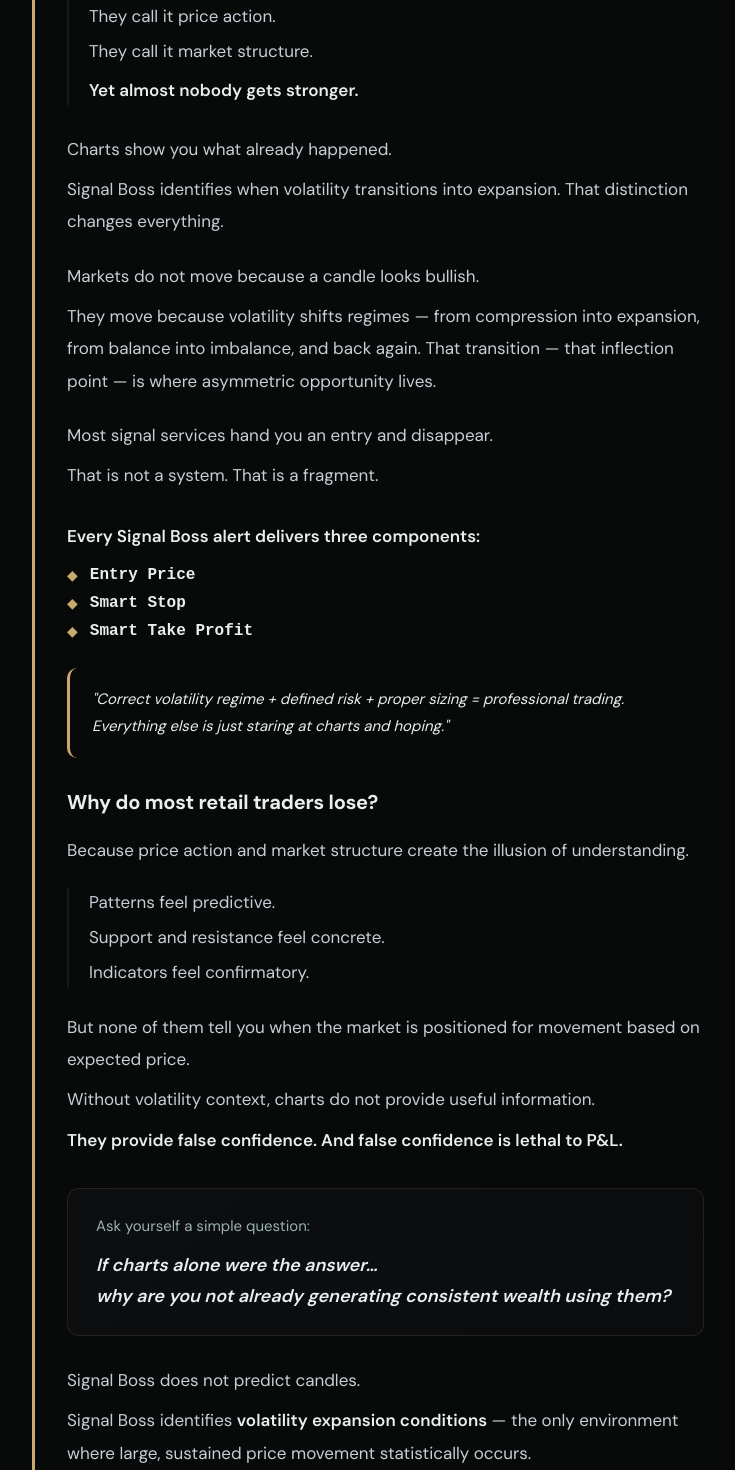
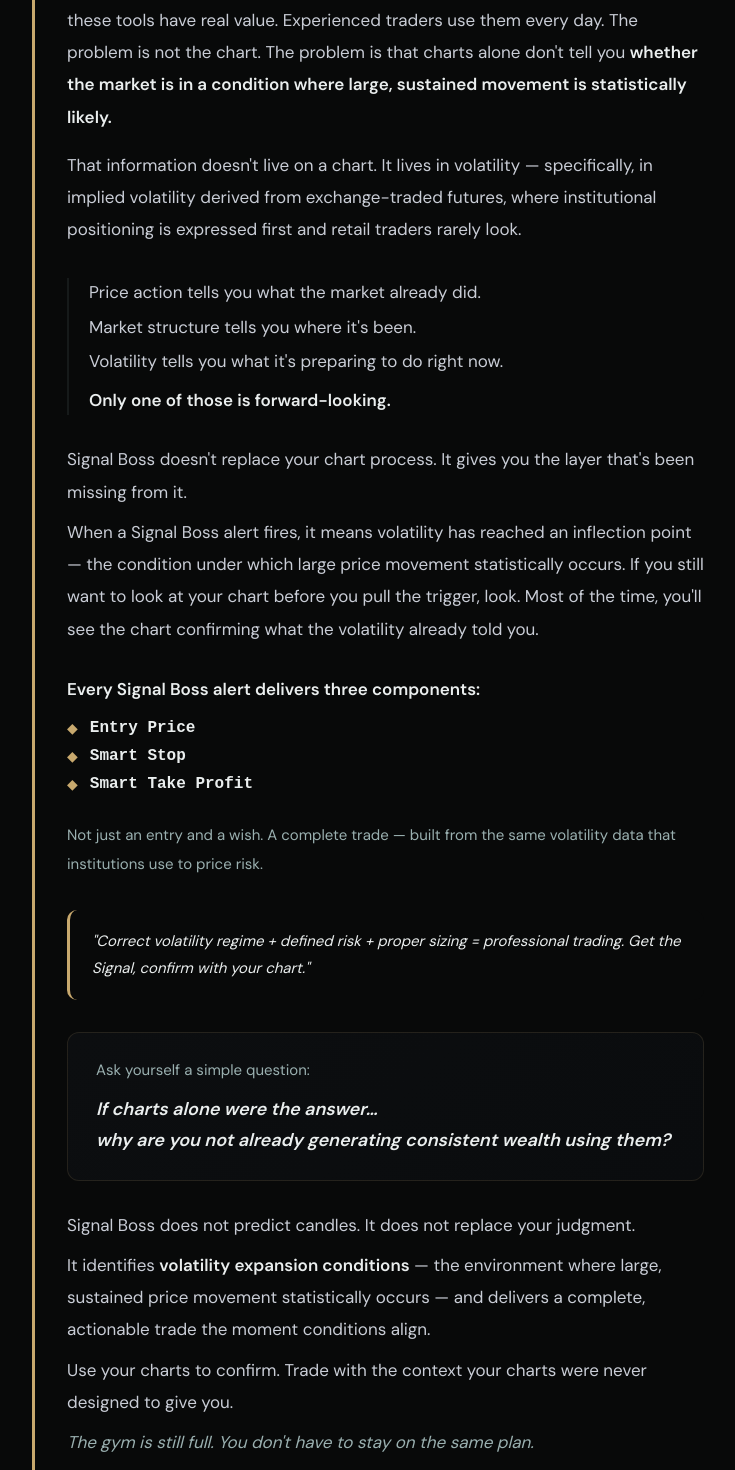
Before and after one commit to valueisrelative-dotcom/signalboss, a React (Vite) app: page / in a window 1280 px wide. Shown: the part 3460-4930 px from the top of the page, without its empty margins (272-1007 px from the left). Built offline with nearby package versions, Linux system fonts and the light colour scheme.

Commit message:
Update App.jsx

```diff
--- a/src/App.jsx
+++ b/src/App.jsx
@@ -1175,40 +1175,36 @@
             <span style={{ color:C.text }}>They Don't Show Conditions.</span>
           </p>
 
-          <p style={{ fontSize:18, fontWeight:600, color:C.accent, lineHeight:1.6, marginBottom:28, letterSpacing:"-0.01em" }}>
+          <p style={{ fontSize:18, fontWeight:600, color:C.accent, lineHeight:1.6, marginBottom:32, letterSpacing:"-0.01em" }}>
             The Problem Isn't Charts. It's Using Them Without The Right Context.
           </p>
 
+          {/* The reframe */}
+          <p style={{ fontSize:17, color:"#c9cdd6", lineHeight:1.9, marginBottom:16 }}>
+            Charts are not the enemy. Candlesticks, support and resistance, price action — these tools have real value. Experienced traders use them every day. The problem is not the chart. The problem is that charts alone don't tell you <span style={{ color:C.text, fontWeight:600 }}>whether the market is in a condition where large, sustained movement is statistically likely.</span>
+          </p>
+          <p style={{ fontSize:17, color:"#c9cdd6", lineHeight:1.9, marginBottom:32 }}>
+            That information doesn't live on a chart. It lives in volatility — specifically, in implied volatility derived from exchange-traded futures, where institutional positioning is expressed first and retail traders rarely look.
+          </p>
+
           {/* Stacked rhythm lines */}
-          <div style={{ margin:"28px 0", paddingLeft:20, borderLeft:`2px solid ${C.border}` }}>
-            {["They call it discipline.", "They call it price action.", "They call it market structure."].map(line => (
+          <div style={{ margin:"0 0 28px 0", paddingLeft:20, borderLeft:`2px solid ${C.border}` }}>
+            {[
+              "Price action tells you what the market already did.",
+              "Market structure tells you where it's been.",
+              "Volatility tells you what it's preparing to do right now.",
+            ].map(line => (
               <p key={line} style={{ fontSize:17, color:"#c9cdd6", lineHeight:1.7, marginBottom:6 }}>{line}</p>
             ))}
-            <p style={{ fontSize:17, color:C.text, fontWeight:600, lineHeight:1.7, marginTop:10 }}>Yet almost nobody gets stronger.</p>
-          </div>
-
-          {/* Volatility vs charts */}
+            <p style={{ fontSize:17, color:C.text, fontWeight:600, lineHeight:1.7, marginTop:10 }}>Only one of those is forward-looking.</p>
+          </div>
+
+          {/* How Signal Boss fits */}
           <p style={{ fontSize:17, color:"#c9cdd6", lineHeight:1.9, marginBottom:8 }}>
-            Charts show you what already happened.
-          </p>
-          <p style={{ fontSize:17, color:"#c9cdd6", lineHeight:1.9, marginBottom:22 }}>
-            Signal Boss identifies when volatility transitions into expansion. That distinction changes everything.
-          </p>
-
-          {/* Regime explanation */}
-          <p style={{ fontSize:17, color:"#c9cdd6", lineHeight:1.9, marginBottom:8 }}>
-            Markets do not move because a candle looks bullish.
-          </p>
-          <p style={{ fontSize:17, color:"#c9cdd6", lineHeight:1.9, marginBottom:22 }}>
-            They move because volatility shifts regimes — from compression into expansion, from balance into imbalance, and back again. That transition — that inflection point — is where asymmetric opportunity lives.
-          </p>
-
-          {/* Fragment line */}
-          <p style={{ fontSize:17, color:"#c9cdd6", lineHeight:1.9, marginBottom:8 }}>
-            Most signal services hand you an entry and disappear.
+            Signal Boss doesn't replace your chart process. It gives you the layer that's been missing from it.
           </p>
           <p style={{ fontSize:17, color:"#c9cdd6", lineHeight:1.9, marginBottom:28 }}>
-            That is not a system. That is a fragment.
+            When a Signal Boss alert fires, it means volatility has reached an inflection point — the condition under which large price movement statistically occurs. If you still want to look at your chart before you pull the trigger, look. Most of the time, you'll see the chart confirming what the volatility already told you.
           </p>
 
           {/* Three components */}
@@ -1223,42 +1219,16 @@
               </div>
             ))}
           </div>
+          <p style={{ fontSize:15, color:C.textMid, lineHeight:1.9, marginBottom:32 }}>
+            Not just an entry and a wish. A complete trade — built from the same volatility data that institutions use to price risk.
+          </p>
 
           {/* Premise */}
-          <div style={{ background:C.bg, borderRadius:10, padding:"18px 22px", borderLeft:`3px solid ${C.accent}`, marginBottom:28 }}>
+          <div style={{ background:C.bg, borderRadius:10, padding:"18px 22px", borderLeft:`3px solid ${C.accent}`, marginBottom:32 }}>
             <p style={{ fontSize:15, color:C.text, lineHeight:1.8, fontStyle:"italic", margin:0 }}>
-              "Correct volatility regime + defined risk + proper sizing = professional trading. Everything else is just staring at charts and hoping."
+              "Correct volatility regime + defined risk + proper sizing = professional trading. Get the Signal, confirm with your chart."
             </p>
           </div>
-
-          {/* Illusion section header */}
-          <p style={{ fontSize:20, fontWeight:700, color:C.text, lineHeight:1.6, marginBottom:16, letterSpacing:"-0.01em" }}>
-            Why do most retail traders lose?
-          </p>
-          <p style={{ fontSize:17, color:"#c9cdd6", lineHeight:1.9, marginBottom:22 }}>
-            Because price action and market structure create the illusion of understanding.
-          </p>
-
-          {/* Three illusions */}
-          <div style={{ margin:"0 0 24px 0", paddingLeft:20, borderLeft:`2px solid ${C.border}` }}>
-            {[
-              "Patterns feel predictive.",
-              "Support and resistance feel concrete.",
-              "Indicators feel confirmatory.",
-            ].map(line => (
-              <p key={line} style={{ fontSize:17, color:"#c9cdd6", lineHeight:1.7, marginBottom:6 }}>{line}</p>
-            ))}
-          </div>
-
-          <p style={{ fontSize:17, color:"#c9cdd6", lineHeight:1.9, marginBottom:8 }}>
-            But none of them tell you when the market is positioned for movement based on expected price.
-          </p>
-          <p style={{ fontSize:17, color:"#c9cdd6", lineHeight:1.9, marginBottom:8 }}>
-            Without volatility context, charts do not provide useful information.
-          </p>
-          <p style={{ fontSize:17, color:C.text, fontWeight:600, lineHeight:1.9, marginBottom:32 }}>
-            They provide false confidence. And false confidence is lethal to P&L.
-          </p>
 
           {/* The gut-punch question */}
           <div style={{ background:`linear-gradient(135deg, #0c0e10, #0a0c0e)`, border:`1px solid ${C.accent}22`, borderRadius:12, padding:"24px 28px", marginBottom:28 }}>
@@ -1271,13 +1241,13 @@
 
           {/* Closing */}
           <p style={{ fontSize:17, color:"#c9cdd6", lineHeight:1.9, marginBottom:8 }}>
-            Signal Boss does not predict candles.
+            Signal Boss does not predict candles. It does not replace your judgment.
           </p>
           <p style={{ fontSize:17, color:"#c9cdd6", lineHeight:1.9, marginBottom:8 }}>
-            Signal Boss identifies <span style={{ color:C.text, fontWeight:600 }}>volatility expansion conditions</span> — the only environment where large, sustained price movement statistically occurs.
+            It identifies <span style={{ color:C.text, fontWeight:600 }}>volatility expansion conditions</span> — the environment where large, sustained price movement statistically occurs — and delivers a complete, actionable trade the moment conditions align.
           </p>
           <p style={{ fontSize:17, color:"#c9cdd6", lineHeight:1.9, marginBottom:8 }}>
-            That is the difference between guessing direction and trading a real edge.
+            Use your charts to confirm. Trade with the context your charts were never designed to give you.
           </p>
           <p style={{ fontSize:17, color:C.textMid, lineHeight:1.9, marginBottom:36, fontStyle:"italic" }}>
             The gym is still full. You don't have to stay on the same plan.
```
